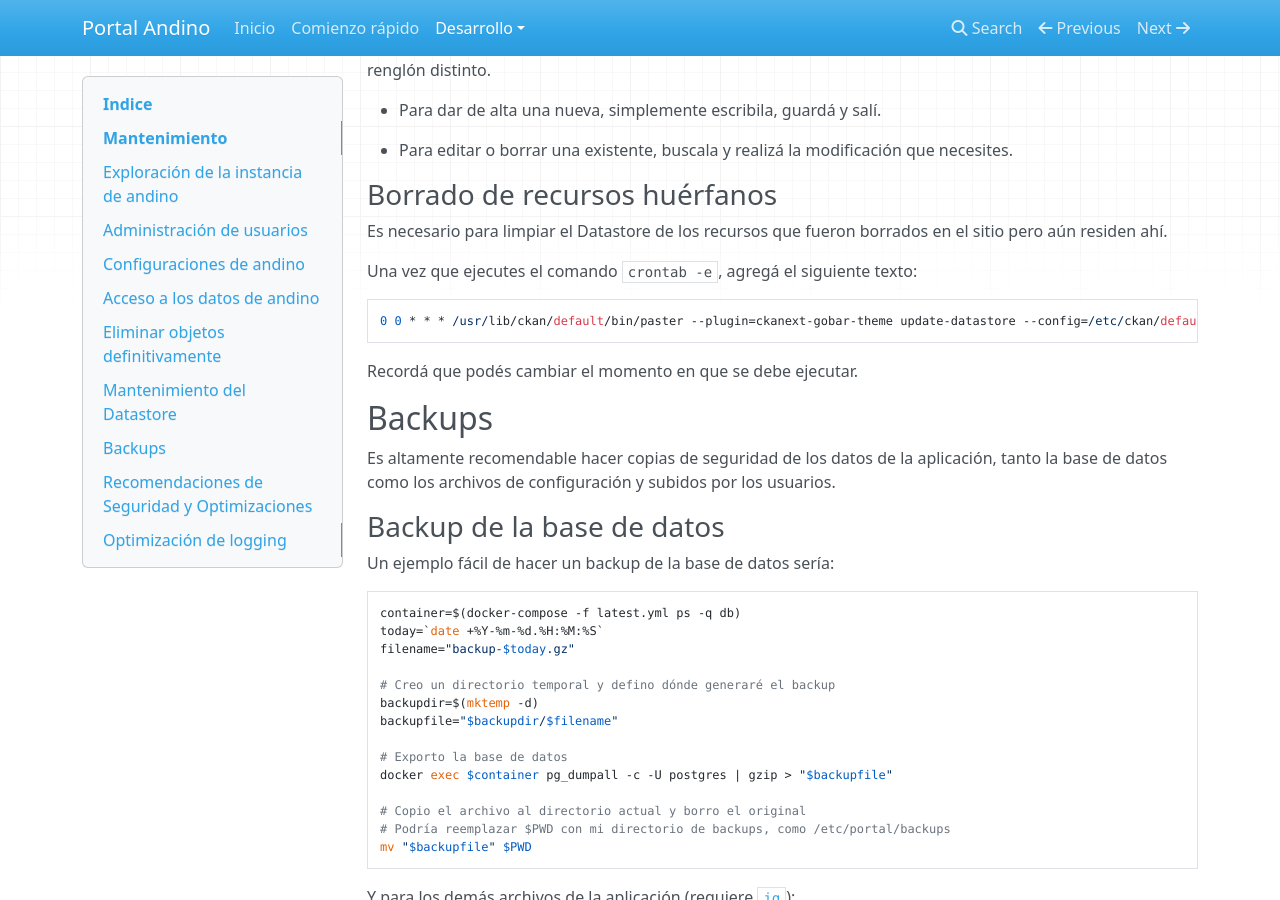
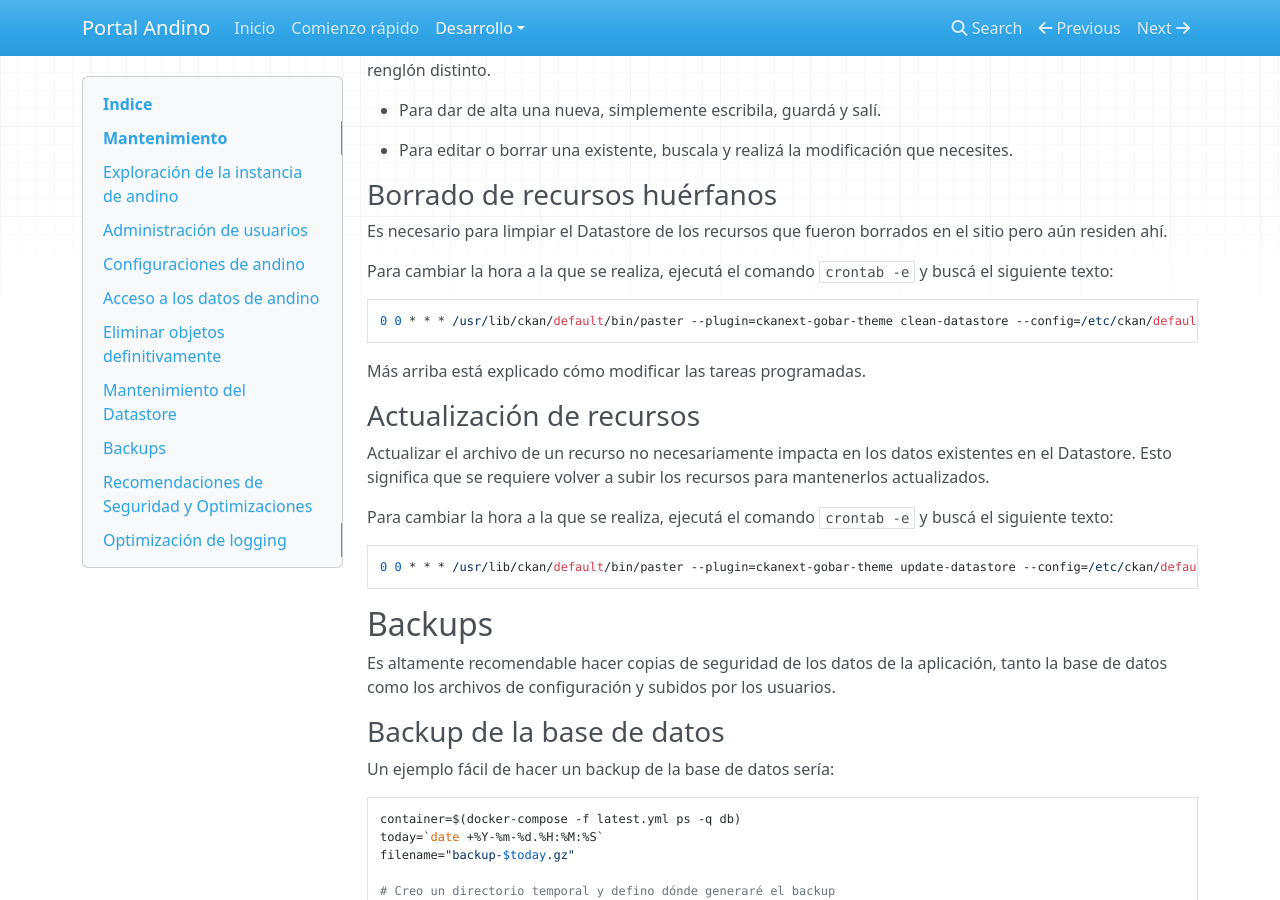
Before and after one commit to datosgobar/portal-andino, an MkDocs documentation site: the page built from docs/developers/maintenance.md, in a window 1280 px wide and 900 px high, scrolled down 11159 px. Built offline with MkDocs 1.6.1, drawn with Linux system fonts in a browser that asks for light colours; nearby versions of some CDN libraries; old or Windows-style settings are respelled for this version of MkDocs.

Commit message:
Actualizo documentación sobre mantenimiento del Datastore para la actualización de recursos

```diff
--- a/docs/developers/maintenance.md
+++ b/docs/developers/maintenance.md
@@ -552,11 +552,20 @@ Acá es donde se guardan todas las tareas que deben ser ejecutadas automáticame
 
 Es necesario para limpiar el Datastore de los recursos que fueron borrados en el sitio pero aún residen ahí.
 
-Una vez que ejecutes el comando `crontab -e`, agregá el siguiente texto:
+Para cambiar la hora a la que se realiza, ejecutá el comando `crontab -e` y buscá el siguiente texto:
+
+    0 0 * * * /usr/lib/ckan/default/bin/paster --plugin=ckanext-gobar-theme clean-datastore --config=/etc/ckan/default/production.ini
+
+Más arriba está explicado cómo modificar las tareas programadas.
+
+### Actualización de recursos
+
+Actualizar el archivo de un recurso no necesariamente impacta en los datos existentes en el Datastore. Esto significa que
+se requiere volver a subir los recursos para mantenerlos actualizados.
+
+Para cambiar la hora a la que se realiza, ejecutá el comando `crontab -e` y buscá el siguiente texto:
 
     0 0 * * * /usr/lib/ckan/default/bin/paster --plugin=ckanext-gobar-theme update-datastore --config=/etc/ckan/default/production.ini
-
-Recordá que podés cambiar el momento en que se debe ejecutar.
 
 ## Backups
 
```
